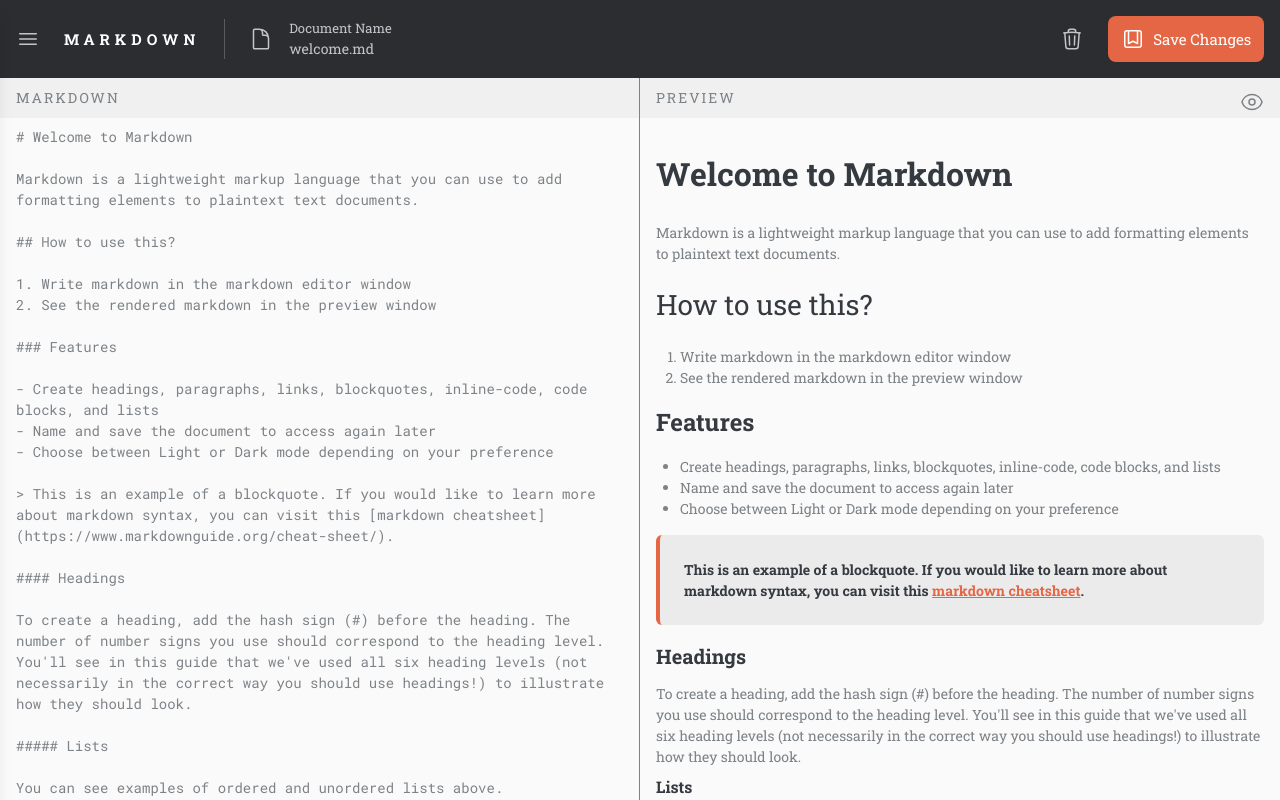
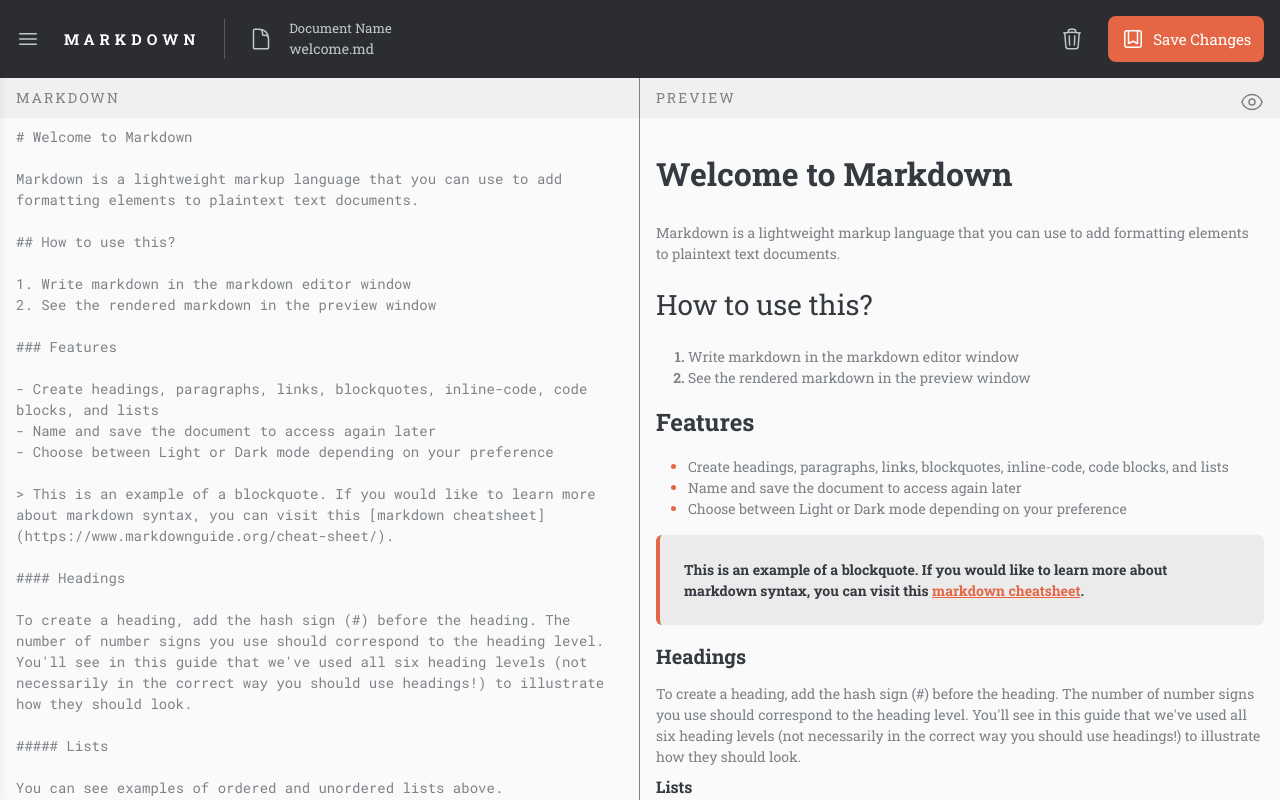
Before and after one commit to KeepSerene/in-browser-markdown-editor-fem-react, a React (Vite) app: page / in a window 1280 px wide. Built offline with nearby package versions, Linux system fonts and the light colour scheme.

Commit message:
the light theme issue has been resolved

```diff
--- a/src/App.jsx
+++ b/src/App.jsx
@@ -3,8 +3,6 @@ import AppContextProvider from "./components/AppContextProvider";
 
 // Component import
 import AppContent from "./components/AppContent";
-
-// Repo link: https://github.com/nablanco/browser-markdown-editor
 
 // Live site link https://nablanco.github.io/browser-markdown-editor/
 
--- a/src/components/AppContent.jsx
+++ b/src/components/AppContent.jsx
@@ -33,7 +33,7 @@ function AppContent() {
           title={`Click to ${
             isPreviewOpen ? "hide" : !isOnMdScrAndBelow && "view"
           } markdown preview`}
-          className="dark:text-dark-text-secondary text-light-text-secondary absolute top-3 right-4 transition-colors hover:text-primary focus-visible:text-primary"
+          className="text-light-text-secondary dark:text-dark-text-secondary absolute top-3 right-4 transition-colors hover:text-primary focus-visible:text-primary hover:dark:text-primary focus-visible:dark:text-primary"
         >
           {isPreviewOpen ? (
             <svg
--- a/src/components/Header.jsx
+++ b/src/components/Header.jsx
@@ -13,7 +13,7 @@ function Header() {
   const handleOnBlur = (event) => {
     const value = event.target.value.trim();
 
-    if (value.length < 1) {
+    if (value.length < 1 || value === ".md") {
       updateDocName("untitled.md");
     } else if (!value.endsWith(".md")) {
       updateDocName(value + ".md");
--- a/src/components/Preview.jsx
+++ b/src/components/Preview.jsx
@@ -43,6 +43,7 @@ function Preview() {
 
     // Process lists - collect all list items first
     let listMode = null;
+
     const processLists = (text) => {
       const lines = text.split("\n");
       const processedLines = [];
@@ -67,7 +68,9 @@ function Preview() {
             listMode = "ol";
           }
 
-          currentList.push(`<li class="ml-6">${orderedMatch[2]}</li>`);
+          currentList.push(
+            `<li class="marker:font-bold ml-8">${orderedMatch[2]}</li>`
+          );
           counter++;
         } else if (unorderedMatch) {
           if (listMode !== "ul") {
@@ -83,7 +86,9 @@ function Preview() {
             listMode = "ul";
           }
 
-          currentList.push(`<li class="ml-6">${unorderedMatch[1]}</li>`);
+          currentList.push(
+            `<li class="marker:text-primary ml-8">${unorderedMatch[1]}</li>`
+          );
         } else {
           if (currentList.length > 0) {
             processedLines.push(
@@ -158,7 +163,7 @@ function Preview() {
     codeBlocks.forEach((code, index) => {
       html = html.replace(
         `___CODE_BLOCK_${index}___`,
-        `<pre class="dark:bg-dark-bg-highlight bg-light-bg-highlight dark:text-dark-text-primary text-light-text-primary font-robotoMono rounded-md p-6 my-4 overflow-x-auto"><code>${code}</code></pre>`
+        `<pre class="dark:bg-dark-bg-highlight bg-light-bg-highlight dark:text-dark-text-primary text-light-text-primary rounded-md p-6 my-4 overflow-x-auto"><code class="font-robotoMono">${code}</code></pre>`
       );
     });
 
--- a/src/components/Sidebar.jsx
+++ b/src/components/Sidebar.jsx
@@ -8,6 +8,7 @@ function Sidebar() {
     isSidebarOpen,
     setIsSidebarOpen,
     createNewDoc,
+    activeDoc,
     setActiveDoc,
   } = useAppContext();
 
@@ -89,7 +90,13 @@ function Sidebar() {
             <div className="flex flex-col">
               <span className="text-sm">{doc.createdAt}</span>
 
-              <span className="text-dark-text-primary break-all transition-colors group-hover:text-primary group-focus-within:text-primary">
+              <span
+                className={`${
+                  activeDoc?.name === doc.name
+                    ? "text-primary"
+                    : "text-dark-text-primary"
+                } break-all transition-colors group-hover:text-primary group-focus-within:text-primary`}
+              >
                 {doc.name}
               </span>
             </div>
--- a/tailwind.config.js
+++ b/tailwind.config.js
@@ -4,6 +4,7 @@ const { fontFamily } = require("tailwindcss/defaultTheme");
 
 export default {
   content: ["./index.html", "./src/**/*.{js,ts,jsx,tsx}"],
+  darkMode: "class",
 
   theme: {
     extend: {
```
